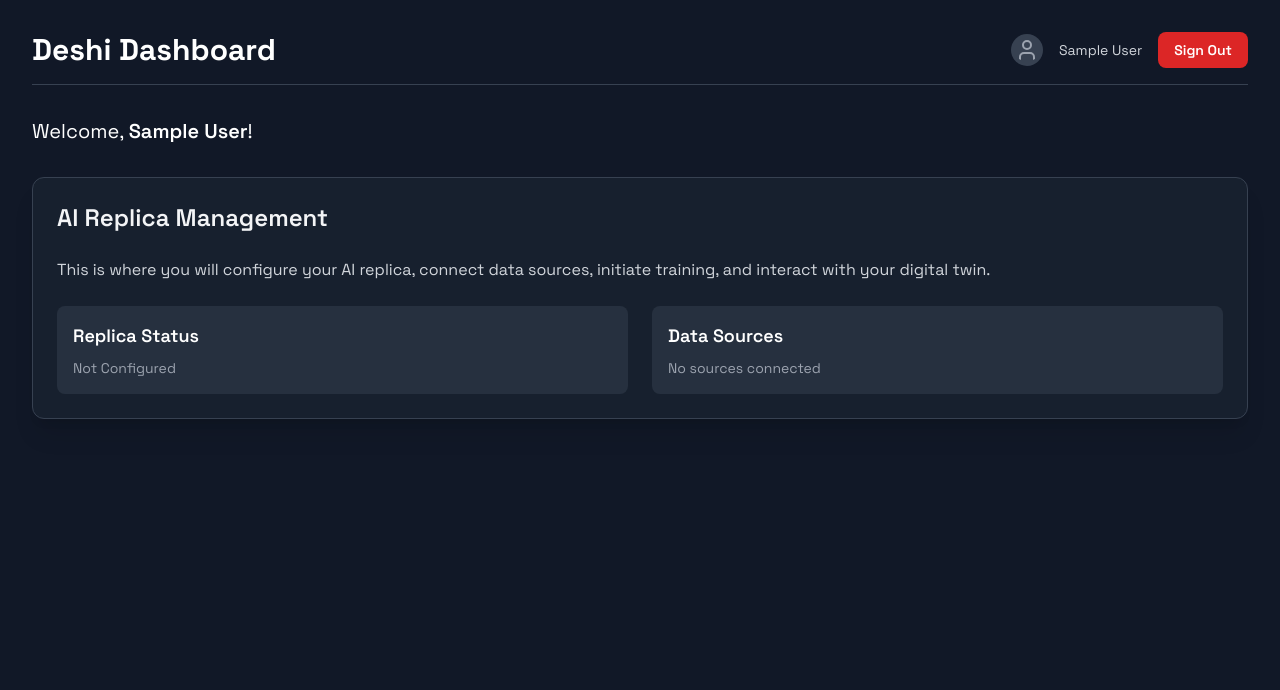
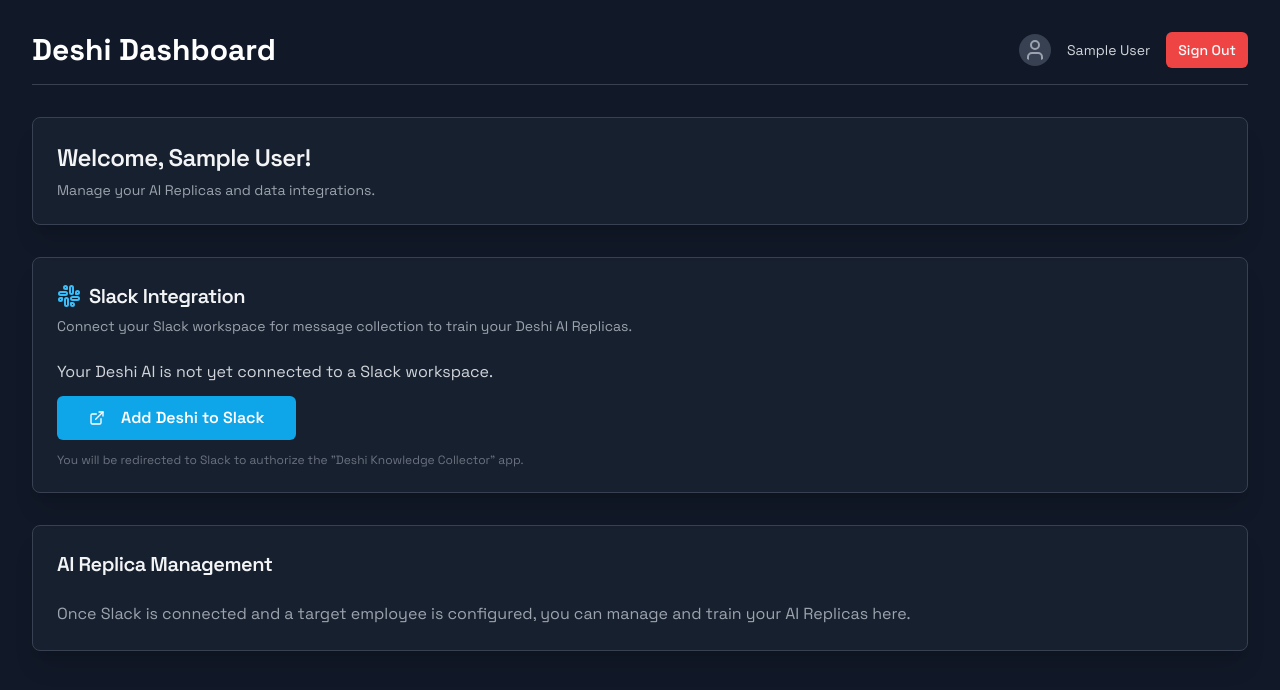
Before and after one commit to Deshi-AI/deshi.ai, a React (Vite) app: page /dashboard in a window 1280 px wide. Shown: the top 690 px of the page. Built offline with nearby package versions, Linux system fonts and the light colour scheme; no server answers; sample sign-in values are in the browser's storage.

Commit message:
Update DashboardPage.tsx

```diff
--- a/src/pages/DashboardPage.tsx
+++ b/src/pages/DashboardPage.tsx
@@ -1,27 +1,135 @@
 // src/pages/DashboardPage.tsx
-import React from 'react';
-import { useNavigate } from 'react-router-dom';
-import { useAuth } from '@/contexts/AuthContext'; // Use your AuthContext
+import React, { useEffect, useState } from 'react';
+import { useNavigate, useSearchParams } from 'react-router-dom';
+import { useAuth } from '@/contexts/AuthContext'; // Assuming this is for your Google/Primary Auth
 import { Button } from '@/components/ui/button';
-import { User as UserIcon } from 'lucide-react'; // Renamed to avoid conflict
+import { Card, CardContent, CardHeader, CardTitle, CardDescription } from '@/components/ui/card';
+import { User as UserIcon, Slack, CheckCircle2, XCircle, ExternalLink, Loader2 } from 'lucide-react';
+import { toast } from '@/components/ui/sonner';
+
+// Define a type for your Deshi user object (adjust as per your primary auth)
+interface DeshiUser {
+  id: string;
+  name?: string;
+  email?: string;
+  picture?: string;
+}
+
+interface SlackConnection {
+  team_id: string;
+  team_name?: string;
+  is_active: boolean;
+}
+
+// Get Slack config from .env variables
+const SLACK_CLIENT_ID = import.meta.env.VITE_SLACK_CLIENT_ID;
+const SLACK_SCOPES = import.meta.env.VITE_SLACK_APP_SCOPES;
+// This is the URI your BACKEND will receive the callback at from Slack
+const SLACK_BACKEND_CALLBACK_URI = import.meta.env.VITE_SLACK_BACKEND_REDIRECT_URI;
+
+// Base URL for your backend (optional if SLACK_BACKEND_CALLBACK_URI is absolute)
+// const API_BASE_URL = import.meta.env.VITE_API_BASE_URL || "http://localhost:8000";
+
 
 const DashboardPage = () => {
   const navigate = useNavigate();
-  const { user, signOutGoogle, isLoading } = useAuth();
+  const [searchParams, setSearchParams] = useSearchParams();
+  const { user: googleUser, signOutGoogle, isLoading: authIsLoading } = useAuth();
+
+  const [deshiUser, setDeshiUser] = useState<DeshiUser | null>(null);
+  const [slackConnection, setSlackConnection] = useState<SlackConnection | null>(null);
+  const [isConnectingSlack, setIsConnectingSlack] = useState(false);
+  const [isLoadingPageData, setIsLoadingPageData] = useState(true);
+
+  useEffect(() => {
+    if (!authIsLoading && googleUser) {
+      // Assuming googleUser.sub is the unique ID you use for Deshi user
+      // In a real app, you might fetch more Deshi user details from your backend
+      setDeshiUser({
+        id: googleUser.sub || "unknown_user_id", // Use googleUser.sub or another unique identifier
+        name: googleUser.name,
+        email: googleUser.email,
+        picture: googleUser.picture
+      });
+    } else if (!authIsLoading && !googleUser) {
+      navigate('/auth'); // Should be handled by ProtectedRoute
+    }
+  }, [googleUser, authIsLoading, navigate]);
+
+  useEffect(() => {
+    // This effect runs when deshiUser is set and handles Slack redirect params
+    if (deshiUser) {
+      setIsLoadingPageData(true); // Start loading page-specific data
+      const slackStatus = searchParams.get('slack_link_status');
+      const teamId = searchParams.get('team_id');
+      const errorMessage = searchParams.get('error_message');
+
+      if (slackStatus === 'success' && teamId) {
+        // TODO: Fetch actual team name from your backend for a better UX
+        // For now, just use team_id
+        setSlackConnection({ team_id: teamId, is_active: true, team_name: `Workspace ${teamId.substring(0,5)}...` });
+        toast.success("Slack connected successfully!");
+      } else if (slackStatus === 'error') {
+        toast.error(`Slack Connection Error: ${errorMessage || "Unknown error"}`);
+      } else {
+        // TODO: Implement fetching current Slack connection status from your backend
+        // e.g., GET /api/v1/users/me/slack-integration
+        // This is important if the user reloads the page or navigates back.
+        // For now, we assume no connection if not redirected.
+        // setSlackConnection(null);
+        console.log("No Slack redirect params found, or need to fetch current status.");
+      }
+
+      // Clean up URL params
+      if (slackStatus || teamId || errorMessage) {
+        searchParams.delete('slack_link_status');
+        searchParams.delete('team_id');
+        searchParams.delete('error_message');
+        setSearchParams(searchParams, { replace: true });
+      }
+      setIsLoadingPageData(false);
+    }
+  }, [deshiUser, searchParams, setSearchParams]);
+
+
+  const handleAddDeshiToSlack = () => {
+    if (!SLACK_CLIENT_ID || !SLACK_SCOPES || !SLACK_BACKEND_CALLBACK_URI) {
+      toast.error("Slack integration is not configured properly on the frontend. Please contact support.");
+      console.error("Missing Slack configuration (VITE_SLACK_CLIENT_ID, VITE_SLACK_APP_SCOPES, or VITE_SLACK_BACKEND_REDIRECT_URI) in .env");
+      return;
+    }
+    setIsConnectingSlack(true);
+
+    // The redirect_uri is where Slack sends the user AFTER authorization.
+    // This URI MUST be registered in your Slack App settings and point to your backend.
+    const encodedRedirectUri = encodeURIComponent(SLACK_BACKEND_CALLBACK_URI);
+
+    // Optional: Add a 'state' parameter for CSRF protection. Your backend must verify it.
+    // const state = Math.random().toString(36).substring(2, 15);
+    // sessionStorage.setItem('slackOauthState', state);
+    // const slackAuthUrl = `https://slack.com/oauth/v2/authorize?client_id=${SLACK_CLIENT_ID}&scope=${SLACK_SCOPES}&redirect_uri=${encodedRedirectUri}&state=${state}&user_scope=`;
+
+    const slackAuthUrl = `https://slack.com/oauth/v2/authorize?client_id=${SLACK_CLIENT_ID}&scope=${SLACK_SCOPES}&redirect_uri=${encodedRedirectUri}&user_scope=`;
+
+    window.location.href = slackAuthUrl;
+  };
 
   const handleSignOut = () => {
     signOutGoogle();
     navigate('/auth');
   };
 
-  if (isLoading) {
-    return <p className="text-white text-center p-10 font-space">Loading dashboard...</p>;
+  if (authIsLoading || isLoadingPageData) {
+    return (
+        <div className="bg-gray-900 text-white min-h-screen flex flex-col items-center justify-center font-space">
+            <Loader2 className="w-12 h-12 animate-spin text-sky-400" />
+            <p className="mt-4 text-lg">Loading Dashboard...</p>
+        </div>
+    );
   }
 
-  if (!user) {
-    // This case should ideally be handled by ProtectedRoute
-    // navigate('/auth'); // Already handled by ProtectedRoute, could cause loop if not careful
-    return <p className="text-white text-center p-10 font-space">Redirecting to login...</p>;
+  if (!googleUser || !deshiUser) {
+    return <div className="text-white text-center p-10 font-space min-h-screen flex items-center justify-center bg-gray-900">User not authenticated. Redirecting...</div>;
   }
 
   return (
@@ -30,45 +138,97 @@ const DashboardPage = () => {
         <header className="flex flex-col sm:flex-row justify-between items-center mb-8 pb-4 border-b border-gray-700">
           <h1 className="text-3xl font-bold mb-4 sm:mb-0">Deshi Dashboard</h1>
           <div className="flex items-center gap-4">
-            {user.picture ? (
-              <img src={user.picture} alt={user.name || 'User Avatar'} className="w-10 h-10 rounded-full" referrerPolicy="no-referrer" />
+            {deshiUser.picture ? (
+              <img src={deshiUser.picture} alt={deshiUser.name || 'User Avatar'} className="w-10 h-10 rounded-full" referrerPolicy="no-referrer" />
             ) : (
               <UserIcon className="w-8 h-8 text-gray-400 bg-gray-700 p-1 rounded-full" />
             )}
             <span className="text-sm text-gray-300 hidden sm:block">
-              {user.name || user.email}
+              {deshiUser.name || deshiUser.email}
             </span>
             <Button
               onClick={handleSignOut}
               variant="destructive"
               size="sm"
-              className="bg-red-600 hover:bg-red-700 text-white font-semibold py-2 px-4 rounded-lg text-sm transition-colors"
             >
               Sign Out
             </Button>
           </div>
         </header>
 
-        <main>
-          <p className="text-xl mb-6">Welcome, <span className="font-semibold">{user.name || user.email || 'User'}</span>!</p>
-          {/* <p className="text-gray-400 text-sm">Your Google User ID (sub): {user.sub}</p> */}
+        <main className="space-y-8">
+          <Card className="bg-gray-800/50 border-gray-700 shadow-xl">
+            <CardHeader>
+              <CardTitle className="text-2xl text-gray-100">Welcome, {deshiUser.name || deshiUser.email || 'User'}!</CardTitle>
+              <CardDescription className="text-gray-400">Manage your AI Replicas and data integrations.</CardDescription>
+            </CardHeader>
+          </Card>
 
-          <div className="mt-8 p-6 bg-gray-800/50 rounded-xl shadow-xl border border-gray-700">
-            <h2 className="text-2xl font-semibold mb-6 text-gray-100">AI Replica Management</h2>
-            <p className="text-gray-300">
-              This is where you will configure your AI replica, connect data sources, initiate training, and interact with your digital twin.
-            </p>
-            <div className="mt-6 grid grid-cols-1 md:grid-cols-2 gap-6">
-              <div className="p-4 bg-gray-700/50 rounded-lg">
-                <h3 className="font-semibold text-lg mb-2">Replica Status</h3>
-                <p className="text-sm text-gray-400">Not Configured</p>
-              </div>
-              <div className="p-4 bg-gray-700/50 rounded-lg">
-                <h3 className="font-semibold text-lg mb-2">Data Sources</h3>
-                <p className="text-sm text-gray-400">No sources connected</p>
-              </div>
-            </div>
-          </div>
+          <Card className="bg-gray-800/50 border-gray-700 shadow-xl">
+            <CardHeader>
+              <CardTitle className="flex items-center gap-2 text-xl text-gray-100">
+                <Slack className="w-6 h-6 text-sky-400" />
+                Slack Integration
+              </CardTitle>
+              <CardDescription className="text-gray-400">
+                Connect your Slack workspace for message collection to train your Deshi AI Replicas.
+              </CardDescription>
+            </CardHeader>
+            <CardContent>
+              {slackConnection && slackConnection.is_active ? (
+                <div className="space-y-3">
+                  <div className="flex items-center gap-2 text-green-400">
+                    <CheckCircle2 className="w-5 h-5" />
+                    <p>Successfully connected to Slack workspace: <strong>{slackConnection.team_name || slackConnection.team_id}</strong></p>
+                  </div>
+                  <p className="text-sm text-gray-400">
+                    Next, you'll need to specify which employee's messages Deshi should focus on from this workspace.
+                  </p>
+                   <Button variant="outline" className="border-sky-500 text-sky-500 hover:bg-sky-500/10">
+                    Configure Target Employee
+                  </Button>
+                  {/* <Button variant="ghost" className="text-red-400 hover:bg-red-500/10">
+                    <XCircle className="w-4 h-4 mr-2" />
+                    Disconnect Slack
+                  </Button> */}
+                </div>
+              ) : (
+                <div className="space-y-3">
+                  <p className="text-gray-300">
+                    Your Deshi AI is not yet connected to a Slack workspace.
+                  </p>
+                  <Button
+                    onClick={handleAddDeshiToSlack}
+                    disabled={isConnectingSlack}
+                    className="bg-sky-500 hover:bg-sky-600 text-white font-semibold text-base"
+                    size="lg"
+                  >
+                    {isConnectingSlack ? (
+                      <Loader2 className="mr-2 h-5 w-5 animate-spin" />
+                    ) : (
+                      <ExternalLink className="mr-2 h-5 w-5" />
+                    )}
+                    Add Deshi to Slack
+                  </Button>
+                  <p className="text-xs text-gray-500">
+                    You will be redirected to Slack to authorize the "Deshi Knowledge Collector" app.
+                  </p>
+                </div>
+              )}
+            </CardContent>
+          </Card>
+
+          <Card className="bg-gray-800/50 border-gray-700 shadow-xl">
+            <CardHeader>
+              <CardTitle className="text-xl text-gray-100">AI Replica Management</CardTitle>
+            </CardHeader>
+            <CardContent>
+              <p className="text-gray-400">
+                Once Slack is connected and a target employee is configured, you can manage and train your AI Replicas here.
+              </p>
+               {/* Placeholder for future content */}
+            </CardContent>
+          </Card>
         </main>
       </div>
     </div>
```
